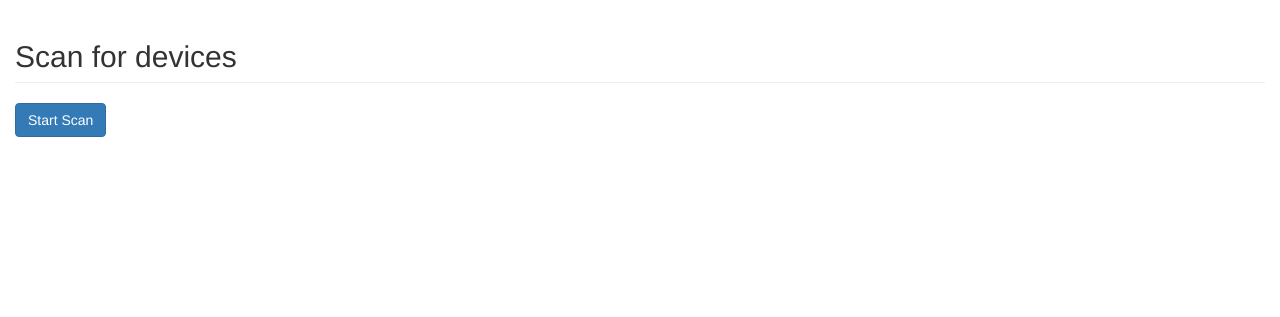
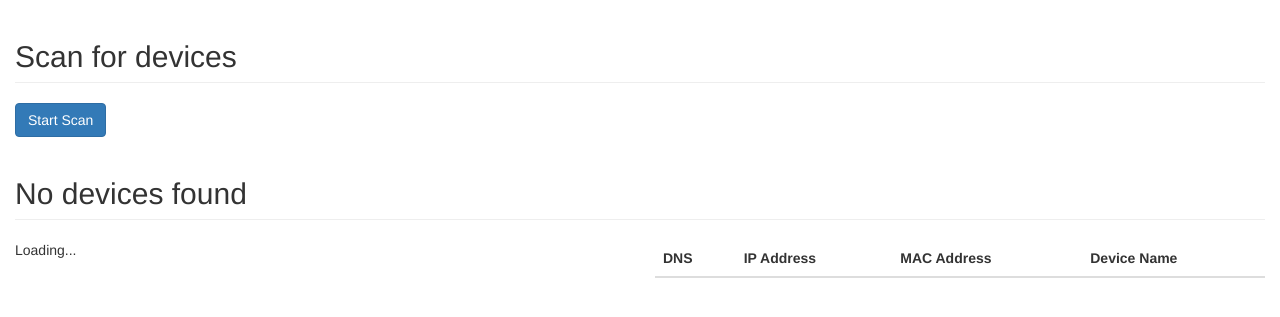
Before and after one commit to apg-intel/ipv6tools, a Flask app: page / in a window 1280 px wide. Shown: the part 50-367 px from the top of the page. Run offline with Flask 2, Linux system fonts and the light colour scheme; lists and menus that the app fills with data are empty; parts of the project's set-up code (start-up, migrations or seed data) failed here and were passed over; some libraries are stand-ins or nearby versions.

Commit message:
-added more logic to socket handlers and requests

```diff
--- a/requirements.txt
+++ b/requirements.txt
@@ -2,3 +2,4 @@ dnslib==0.9.4
 Flask==0.10.1
 netifaces==0.10.4
 scapy==2.3.1
+Flask-SocketIO==1.0
--- a/server.py
+++ b/server.py
@@ -46,42 +46,29 @@ def merge(a, b, path=None):
 def index():
   return render_template('index.html')
 
-@app.route('/scan')
-def scan():
-  return render_template('show_node_names.html')
-
-
 
 # socket events
 @socketio.on('start_scan', namespace='/scan')
 def scan(message):
-  a = icmpv6.ICMPv6()
-  aa = dns.DNS()
-  all_nodes = a.echoAllNodes()
-  emit('scan_results', {'data': all_nodes, 'name': 'all_nodes'})
+  handler = icmpv6.ICMPv6()
 
-  dns_query = Counter(aa.mDNSQuery())
-  emit('scan_results', {'data': dns_query, 'name': 'dns_query'})
-
-  node_names = a.echoAllNodeNames()
-  emit('scan_results', {'data': node_names, 'name': 'node_names'})
+  all_nodes = handler.echoAllNodes()
+  emit('icmp_results', {'data': all_nodes})
+  # all_nodes = a.echoAllNodes()
 
 
+@socketio.on('scan_dns', namespace='/scan')
+def scan_dns(message):
+  handler = dns.DNS()
+  dns_query = Counter(handler.mDNSQuery())
+  emit('dns_results', {'data': dns_query})
 
+@socketio.on('dig_listen', namespace='/scan')
+def dig_listen(message):
+  handler = dns.DNS()
+  dig = handler.dig_and_listen(message['ips'])
+  emit('dig_results', {'data': dig})
 
-
-  b = merge(all_nodes,node_names)
-  b = merge(b,dns_query)
-
-  keylist = []
-  for x in b:
-      keylist.append(x)
-
-  dig = aa.dig_and_listen(keylist)
-  b = merge(b,dig)
-  entries = convertToList(b)
-
-  emit('scan_results', {'data': entries, 'name': 'entries'})
 
 if __name__ == '__main__':
     socketio.run(app)
--- a/static/js/app.js
+++ b/static/js/app.js
@@ -298,6 +298,25 @@ var nodegraph = {
 
     // set force w/h
     nodegraph.force.size([nodegraph.width, nodegraph.height]).resume();
+  },
+  addNode: function(node){
+    this.graph.nodes.push(node);
+    this.update();
+  },
+  removeNode: function(id){
+
+  },
+  addLink: function(sourceId, targetId){
+
+  },
+  findNode: function(id){
+    for(var i = 0; i < nodegraph.graph.nodes.length; i++){
+      if(nodegraph.graph.nodes[i].id === id)
+        return i
+    }
+  },
+  update: function(){
+
   }
 }
 
--- a/static/js/sockets.js
+++ b/static/js/sockets.js
@@ -2,10 +2,33 @@
   var namespace = '/scan'; // change to an empty string to use the global namespace
   var socket = io.connect('http://' + document.domain + ':' + location.port + namespace);
 
-  // socket handler for scan results
-  socket.on('scan_results', function(msg) {
+  // socket handlers
+
+  /*
+  * Handle the ICMP results and intialize the DNS scan
+  */
+  socket.on('icmp_results', function(msg) {
     console.log(msg);
-    $('body').append('<hr>' + msg.name + ': ' + JSON.stringify(msg.data));
+    $('body').append('<hr>icmp: ' + JSON.stringify(msg.data));
+    socket.emit('scan_dns', {});
+  });
+
+
+  /*
+  * Handle the DNS query results
+  */
+  socket.on('dns_results', function(msg){
+    console.log(msg);
+    $('body').append('<hr>icmp: ' + JSON.stringify(msg.data));
+    // socket.emit('dig_listen', {ips: Object.keys(msg.data)}); // not needed yet i guess? no results...
+  });
+
+  /*
+  * Handle the dig query results
+  */
+  socket.on('dig_results', function(msg){
+    console.log(msg);
+    $('body').append('<hr>icmp: ' + JSON.stringify(msg.data));
   });
 
   // event handler for scan action
--- a/templates/index.html
+++ b/templates/index.html
@@ -8,4 +8,29 @@
     	</form>
     </div>
   </div>
+
+  <div id="scan-results">
+    <h2 class="page-header"><span id="scan-results-count">No</span> devices found</h2>
+    <div class="row">
+      <div class="col-md-6">
+        <div id="nodegraph">
+        Loading...
+        </div>
+      </div>
+      <div class="col-md-6">
+        <div id="nodetable-wrapper">
+          <table class="table table-hover" id="nodetable">
+            <thead>
+              <tr>
+                <th>DNS</th>
+                <th>IP Address</th>
+                <th>MAC Address</th>
+                <th>Device Name</th>
+              </tr>
+            </thead>
+          </table>
+        </div>
+      </div>
+    </div>
+  </div>
 {% endblock %}
```
